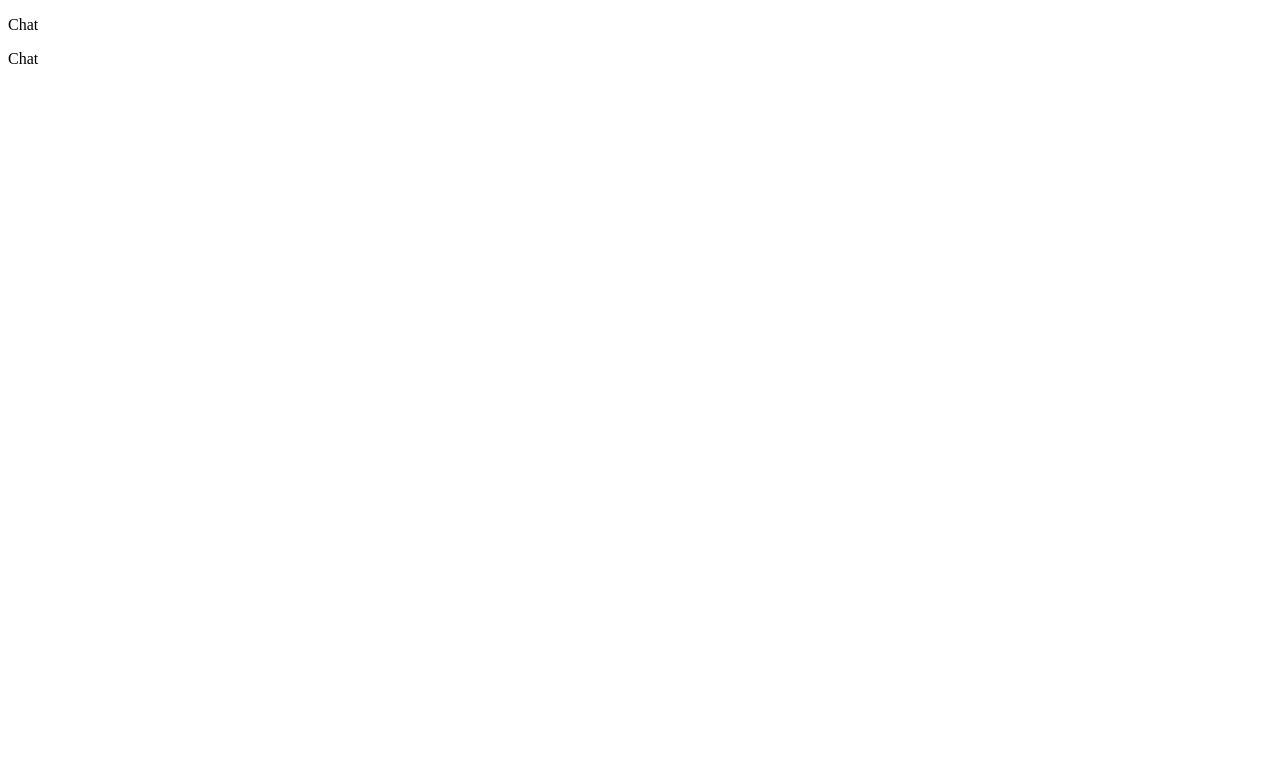
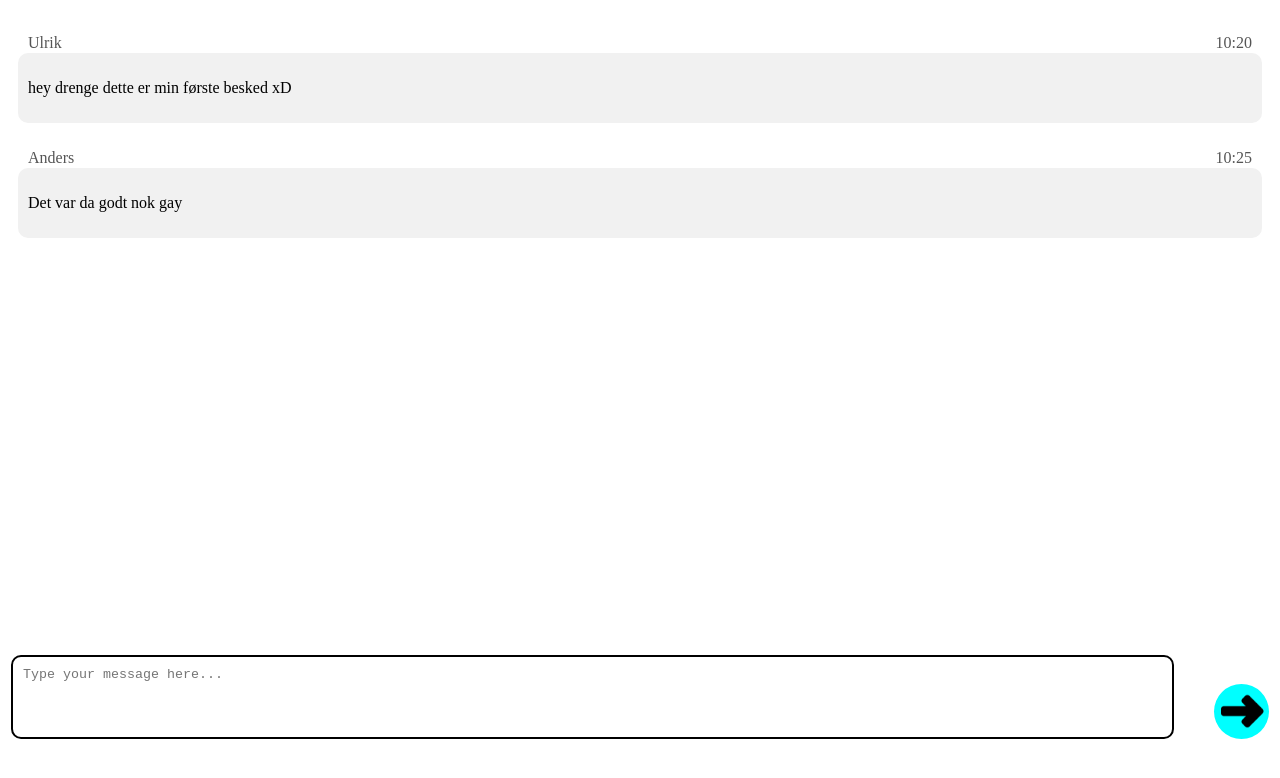
Before and after one commit to flexgaming/P2_Project, a website: page node/PublicResources/html/chat.html in a window 1280 px wide. Drawn offline with Linux system fonts and the light colour scheme.

Commit message:
Chat update
work in process

```diff
--- a/node/PublicResources/css/chat.css
+++ b/node/PublicResources/css/chat.css
@@ -0,0 +1,57 @@
+#input-field {
+    padding: 10px;
+    border: 2px solid #000000;
+    border-radius: 10px;
+    resize: none;
+    width: 95%;
+}
+
+.chat-message {
+
+}
+
+#chat-messages-container {
+    overflow-y: scroll;
+    height: 78vh; /* Set a fixed height for the chat messages area */
+    padding: 10px;
+}
+
+.message-header {
+    display: flex;
+    justify-content: space-between;
+    align-items: center;
+    margin-bottom: -15px;
+    margin-left: 10px;
+    margin-right: 10px;
+    color: #555;
+}
+
+.chat-message-content{
+    margin-bottom: 10px;
+    padding: 10px;
+    border-radius: 10px;
+    background-color: #f1f1f1;
+    max-width: 100%;
+}
+
+
+
+
+#send-button-container {
+    display: flex;
+    justify-content: center;
+    align-items: center;
+    margin-top: 50%;
+}
+
+#send-button {
+    display: flex;
+    justify-content: center;
+    align-items: center;
+    background-color: aqua;
+    border-radius: 100%;
+    width: 55px;
+    height: 55px;
+    cursor: pointer;
+    border: none;
+}
--- a/node/PublicResources/css/login.css
+++ b/node/PublicResources/css/login.css
@@ -5,6 +5,7 @@ body {
     height: 100vh; /* Full viewport height */
     margin: 0; /* Remove default margin */
 }
+
 .center-box {
     display: flex; /* Enable Flexbox */
     flex-direction: column; /* Stack contents vertically */
@@ -15,8 +16,8 @@ body {
     width: 40%;
     padding: 10px;
 }
+
 .vertical-divider {
     height: 100px; /* Height of the divider */
-    background-color: black; /* Divider color */
     margin: 0 10px; /* Add space around the divider */
 }
--- a/node/PublicResources/css/todo.css
+++ b/node/PublicResources/css/todo.css
@@ -1,5 +1,5 @@
 /* Sidebar styles */
-#sidebar {
+#sidebar { /* Only applies to one ID */
     position: fixed;
     top: 0;
     right: 0;
--- a/node/PublicResources/html/chat.html
+++ b/node/PublicResources/html/chat.html
@@ -2,13 +2,40 @@
 <html lang="en">
 <head>
     <meta charset="UTF-8">
-    <meta name="viewport" content="width=device-width, initial-scale=1.0">
+    <meta name="viewport" content="device-width, initial-scale=1.0">
     <title>Document</title>
+    <link rel="stylesheet" href="../css/chat.css">
 </head>
 <body>
-    <p>Chat</p>
+    <div id="chat-messages-container">
+        <div class="chat-message">
+            <div class="message-header">
+                <p>Ulrik</p>
+                <p>10:20</p>
+            </div>
+            <div class="chat-message-content">
+                <p>hey drenge dette er min første besked xD</p>
+            </div>
+        </div>
+        <div class="chat-message">
+            <div class="message-header">
+                <p>Anders</p>
+                <p>10:25</p>
+            </div>
+            <div class="chat-message-content">
+                <p>Det var da godt nok gay</p>
+            </div>
+        </div>
+    </div>
+    <form id="chat-form" action="/chat" method="POST">
+        <table style="width: 100%">
+            <tr>
+                <td style="width: 100%;"><textarea id="input-field" placeholder="Type your message here..." rows="4"></textarea></td>
+                <td id="send-button-container"><a id="send-button"><img src="../img/right128.png" width="50px" height="50px"></a></td>
+            </tr>
+        </table>
+    </form>
+
+    <script src="../js/chat.js"></script>
 </body>
-<footer>
-    <p>Chat</p>
-</footer>
 </html>
--- a/node/PublicResources/js/login.js
+++ b/node/PublicResources/js/login.js
@@ -98,6 +98,7 @@ function md5(string) {
     return [a, b, c, d].map(num => num.toString(16).padStart(8, '0')).join('');
 }
 
+
 // JavaScript for input validation and password hashing
 document.getElementById('loginForm').addEventListener('submit', function(event) {
     event.preventDefault(); // Prevent default form submission
```
